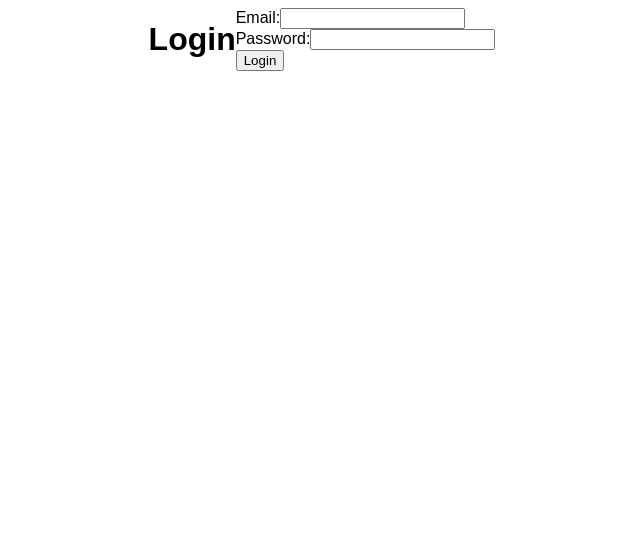
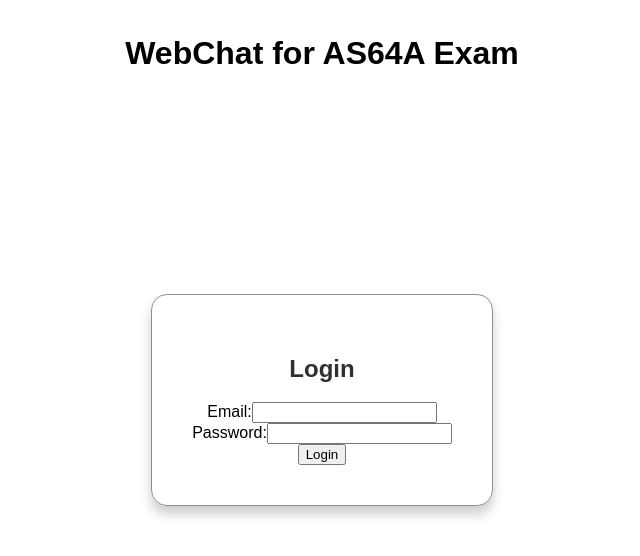
Before and after one commit to ItaloF532/web-fullstack-frontend, a React (Create React App) app: page / in a window 1280 px wide. Shown: the top 556 px of the page, without its empty margins (318-958 px from the left). Built offline with nearby package versions, Linux system fonts and the light colour scheme.

Commit message:
style: adjsut style of login page

```diff
--- a/src/pages/login/LoginPage.tsx
+++ b/src/pages/login/LoginPage.tsx
@@ -5,8 +5,11 @@ import LoginForm from "../../components/LoginForm";
 const LoginPage: React.FC = () => {
   return (
     <div className="login-container">
-      <h1>Login</h1>
-      <LoginForm />
+      <h1> WebChat for AS64A Exam </h1>
+      <div className="login-form">
+        <h2>Login</h2>
+        <LoginForm />
+      </div>
     </div>
   );
 };
--- a/src/pages/login/style.css
+++ b/src/pages/login/style.css
@@ -1,7 +1,25 @@
+h2 {
+  color: #303030;
+}
+
 .login-container {
-  width: 100%;
-  height: 100%;
+  height: 100vh;
   display: flex;
+  align-self: center;
   align-items: center;
+  flex-direction: column;
   justify-content: center;
 }
+
+.login-container h1 {
+  top: 14px;
+  position: absolute;
+}
+
+.login-form {
+  border: 1px solid #8f8f8f;
+  padding: 40px;
+  box-shadow: 0 8px 12px rgba(0, 0, 0, 0.2);
+  text-align: center;
+  border-radius: 16px;
+}
```
